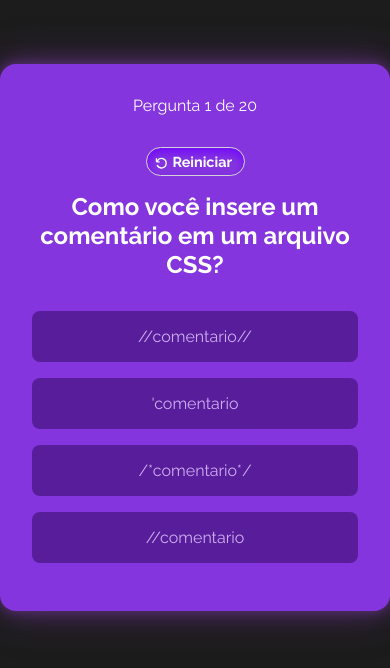
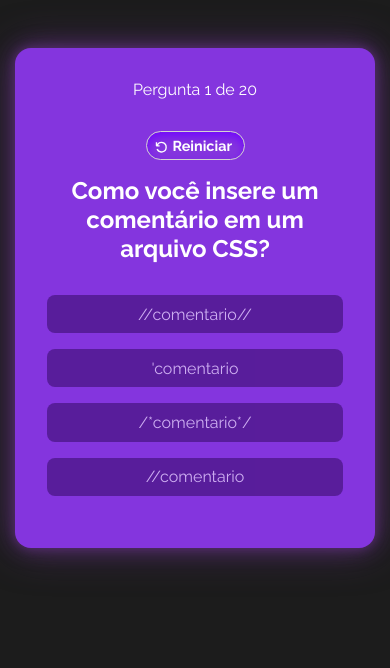
Before and after one commit to pablokaliel/react-quiz, a React (Create React App) app: page / in a window 390 px wide. Both pictures are taken after a click on the button "Iniciar". Shown: the top 668 px of the page. Built offline with nearby package versions, Linux system fonts and the light colour scheme.

Commit message:
cnfg size

```diff
--- a/src/components/option/styles.css
+++ b/src/components/option/styles.css
@@ -28,3 +28,10 @@
   opacity: 0.4;
   scale: 0.98;
 }
+
+
+@media only screen and (max-width: 768px)  {
+ .option{
+  padding: 0.6rem;
+ }
+}
--- a/src/components/question/styles.css
+++ b/src/components/question/styles.css
@@ -48,3 +48,9 @@
 #question .btnreiniciar:hover {
   background: rgb(89, 23, 212);
 }
+
+@media only screen and (max-width: 768px)  {
+  #question {
+    margin: 0 15px;
+  }
+}
```
